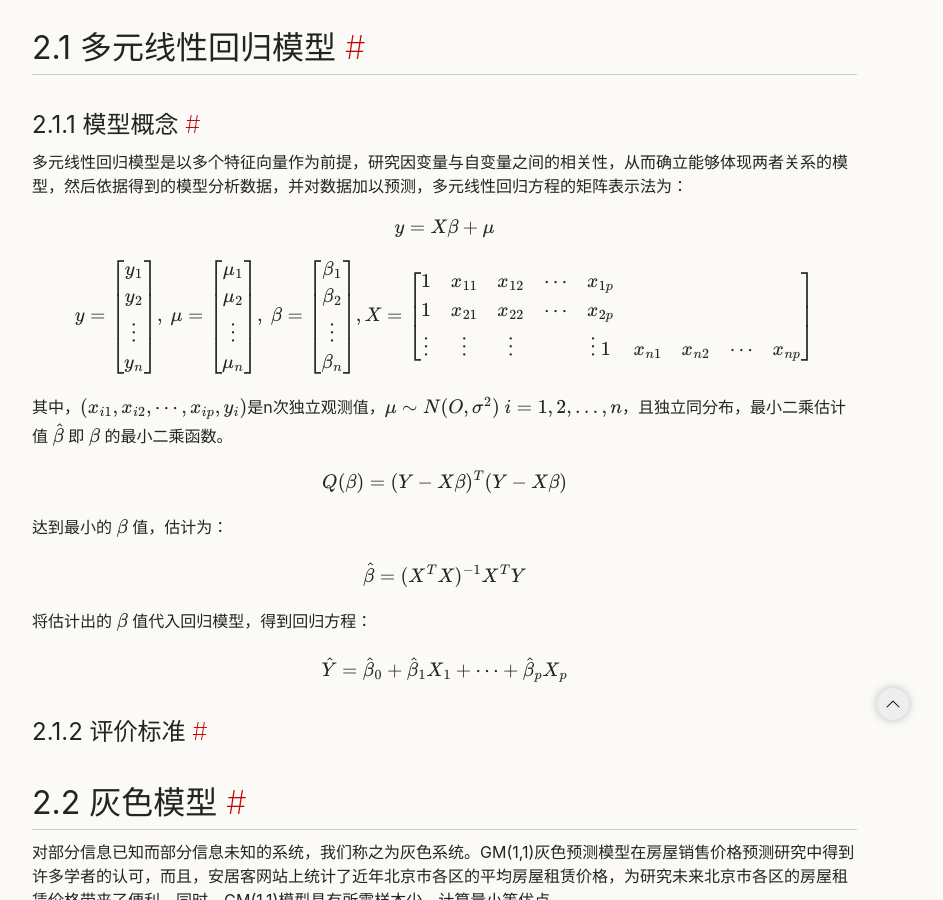
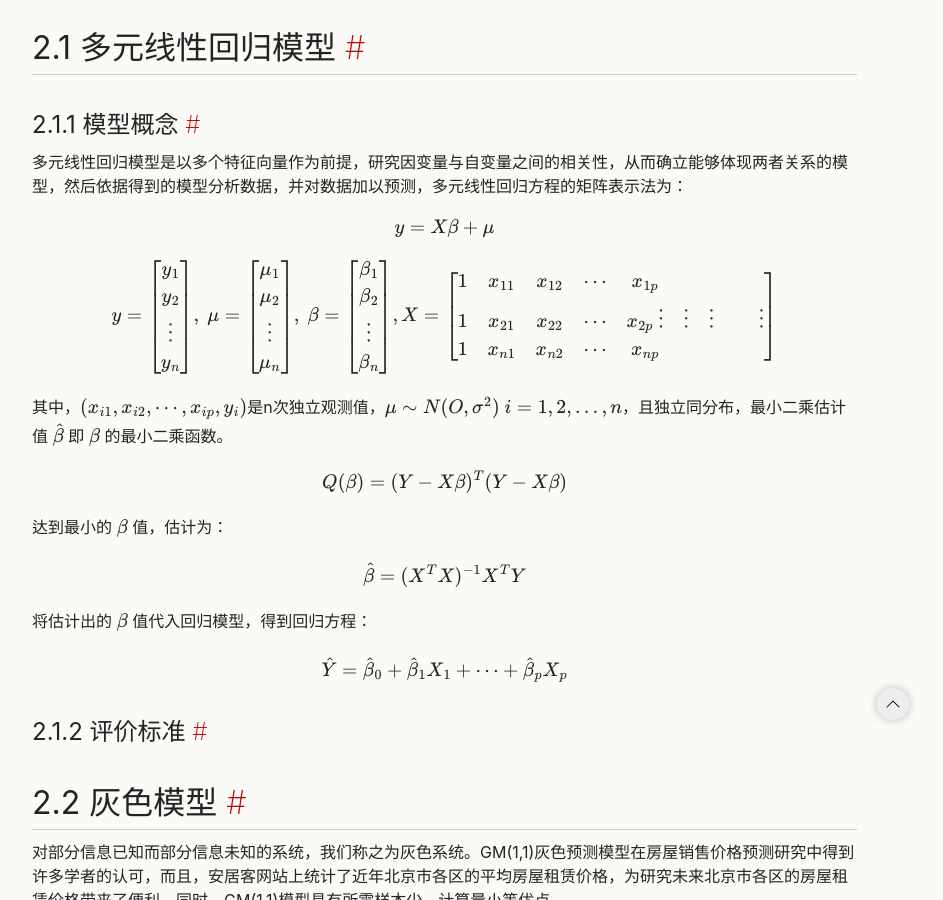
Before and after one commit to zhangckcup/zhangckcup.github.io, a Jekyll site: the page built from docs/final/GraduationThesis.md, in a window 1280 px wide and 900 px high, scrolled down 2620 px. Shown: the whole window, without its empty margins (243-1186 px from the left). Built offline with Jekyll 4.4.1, drawn with Linux system fonts in a browser that asks for light colours; our own code applies the rules of GitHub Pages for plain Markdown files.

Commit message:
update js

```diff
--- a/docs/final/GraduationThesis.md
+++ b/docs/final/GraduationThesis.md
@@ -67,10 +67,8 @@ there is ABSTRACT in english.
   \mu = \begin{bmatrix} \mu_1 \\\\ \mu_2 \\\\ \vdots \\\\ \mu_n \end{bmatrix}, \\
   \beta = \begin{bmatrix} \beta_1 \\\\ \beta_2 \\\\ \vdots \\\\ \beta_n \end{bmatrix}, \\
   X=\begin{bmatrix}
-  1 & x_{11} & x_{12} &\cdots& x_{1p} \\\\
-  1 & x_{21} & x_{22} &\cdots& x_{2p} \\\\
-  \vdots & \vdots & \vdots & &\vdots \\\\
-  1 & x_{n1} & x_{n2} &\cdots& x_{np}
+  1 & x_{11} & x_{12} &\cdots& x_{1p} \\\\ 1 & x_{21} & x_{22} &\cdots& x_{2p} \\\\
+  \vdots & \vdots & \vdots & ~ &\vdots \\\\ 1 & x_{n1} & x_{n2} &\cdots& x_{np}
   \end{bmatrix}
 \\]
 
```
